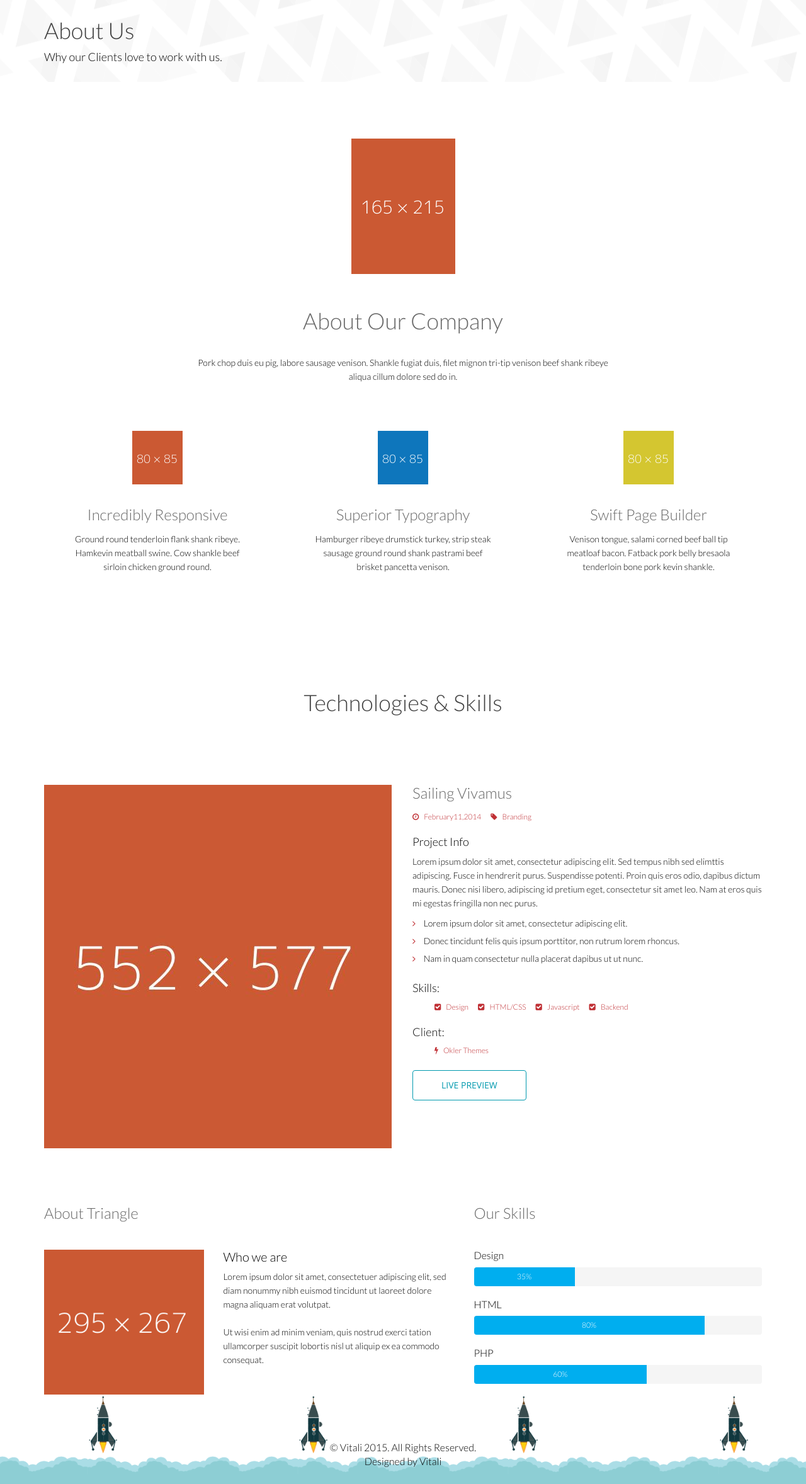
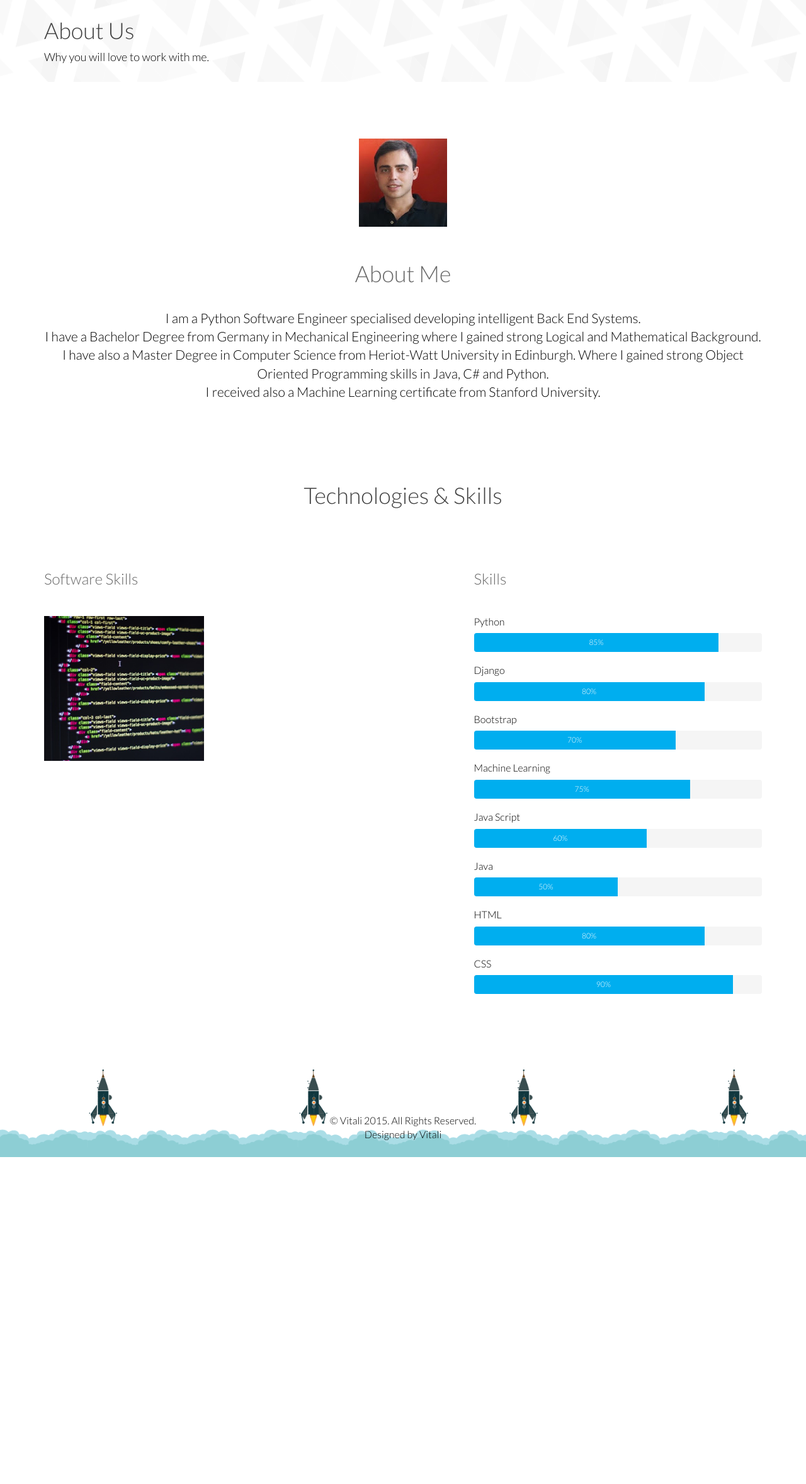
Before and after one commit to vmueller12/vitali, a Django app: page /about/ in a window 1280 px wide. Shown: the part 172-2528 px from the top of the page at 63% size. After the commit the page ends 2009 px from the top, so only its background shows below. Run offline with Django 3.2, Linux system fonts and the light colour scheme; some libraries are stand-ins or nearby versions.

Commit message:
ready to upload on the live server

```diff
--- a/src/templates/about/index.html
+++ b/src/templates/about/index.html
@@ -10,7 +10,7 @@
                     <div class="action">
                         <div class="col-sm-12">
                             <h1 class="title">About Us</h1>
-                            <p>Why our Clients love to work with us.</p>
+                            <p>Why you will love to work with me.</p>
                         </div>
                      </div>
                 </div>
@@ -23,48 +23,18 @@
         <div class="container">
             <div class="row">
                 <div class="col-sm-12 text-center">
-                    <img src="images/aboutus/5.png" class="margin-bottom" alt="">
-                    <h1 class="margin-bottom">About Our Company</h1>
-                    <p>Pork chop duis eu pig, labore sausage venison. Shankle fugiat duis, filet mignon tri-tip venison beef shank ribeye<br> aliqua cillum dolore sed do in.</p>
+                    <img src="{% static 'vitali/images/aboutus/1.jpg' %}" class="margin-bottom" alt="">
+                    <h1 class="margin-bottom">About Me</h1>
+                    <p class="lead">I am a Python Software Engineer specialised developing intelligent Back End Systems.<br>
+                    I have a Bachelor Degree from Germany in Mechanical Engineering where I gained strong Logical and Mathematical Background.<br/>
+                    I have also a Master Degree in Computer Science from Heriot-Watt University in Edinburgh. Where I gained strong Object Oriented
+                    Programming skills in Java, C# and Python. <br/>I received also a Machine Learning certificate from Stanford University.</p>
                 </div>
             </div>
         </div>
 </section>
 
 
-<section id="services">
-        <div class="container">
-            <div class="row">
-                <div class="col-sm-4 text-center padding wow fadeIn animated" data-wow-duration="1000ms" data-wow-delay="300ms" style="visibility: visible; animation-duration: 1000ms; animation-delay: 300ms; animation-name: fadeIn;">
-                    <div class="single-service">
-                        <div class="wow scaleIn animated" data-wow-duration="500ms" data-wow-delay="300ms" style="visibility: visible; animation-duration: 500ms; animation-delay: 300ms; animation-name: scaleIn;">
-                            <img src="images/home/icon1.png" alt="">
-                        </div>
-                        <h2>Incredibly Responsive</h2>
-                        <p>Ground round tenderloin flank shank ribeye. Hamkevin meatball swine. Cow shankle beef sirloin chicken ground round.</p>
-                    </div>
-                </div>
-                <div class="col-sm-4 text-center padding wow fadeIn animated" data-wow-duration="1000ms" data-wow-delay="600ms" style="visibility: visible; animation-duration: 1000ms; animation-delay: 600ms; animation-name: fadeIn;">
-                    <div class="single-service">
-                        <div class="wow scaleIn animated" data-wow-duration="500ms" data-wow-delay="600ms" style="visibility: visible; animation-duration: 500ms; animation-delay: 600ms; animation-name: scaleIn;">
-                            <img src="images/home/icon2.png" alt="">
-                        </div>
-                        <h2>Superior Typography</h2>
-                        <p>Hamburger ribeye drumstick turkey, strip steak sausage ground round shank pastrami beef brisket pancetta venison.</p>
-                    </div>
-                </div>
-                <div class="col-sm-4 text-center padding wow fadeIn animated" data-wow-duration="1000ms" data-wow-delay="900ms" style="visibility: visible; animation-duration: 1000ms; animation-delay: 900ms; animation-name: fadeIn;">
-                    <div class="single-service">
-                        <div class="wow scaleIn animated" data-wow-duration="500ms" data-wow-delay="900ms" style="visibility: visible; animation-duration: 500ms; animation-delay: 900ms; animation-name: scaleIn;">
-                            <img src="images/home/icon3.png" alt="">
-                        </div>
-                        <h2>Swift Page Builder</h2>
-                        <p>Venison tongue, salami corned beef ball tip meatloaf bacon. Fatback pork belly bresaola tenderloin bone pork kevin shankle.</p>
-                    </div>
-                </div>
-            </div>
-        </div>
-</section>
 <section class="padding-top text-center">
     <div class="container">
         <div class="row">
@@ -76,77 +46,58 @@
 </section>
 
 
-<section id="portfolio-information" class="padding-top">
-        <div class="container">
-            <div class="row">
-                <div class="col-sm-6">
-                    <img src="images/portfolio-details/1.jpg" class="img-responsive" alt="">
-                </div>
-                <div class="col-sm-6">
-                    <div class="project-name overflow">
-                        <h2 class="bold">Sailing Vivamus </h2>
-                        <ul class="nav navbar-nav navbar-default">
-                            <li><a href="#"><i class="fa fa-clock-o"></i>February11,2014</a></li>
-                            <li><a href="#"><i class="fa fa-tag"></i>Branding</a></li>
-                        </ul>
-                    </div>
-                    <div class="project-info overflow">
-                        <h3>Project Info</h3>
-                        <p>Lorem ipsum dolor sit amet, consectetur adipiscing elit. Sed tempus nibh sed elimttis adipiscing. Fusce in hendrerit purus. Suspendisse potenti. Proin quis eros odio, dapibus dictum mauris. Donec nisi libero, adipiscing id pretium eget, consectetur sit amet leo. Nam at eros quis mi egestas fringilla non nec purus.</p>
-                        <ul class="elements">
-                            <li><i class="fa fa-angle-right"></i> Lorem ipsum dolor sit amet, consectetur adipiscing elit.</li>
-                            <li><i class="fa fa-angle-right"></i> Donec tincidunt felis quis ipsum porttitor, non rutrum lorem rhoncus.</li>
-                            <li><i class="fa fa-angle-right"></i> Nam in quam consectetur nulla placerat dapibus ut ut nunc.</li>
-                        </ul>
-                    </div>
-                    <div class="skills overflow">
-                        <h3>Skills:</h3>
-                        <ul class="nav navbar-nav navbar-default">
-                            <li><a href="#"><i class="fa fa-check-square"></i>Design</a></li>
-                            <li><a href="#"><i class="fa fa-check-square"></i>HTML/CSS</a></li>
-                            <li><a href="#"><i class="fa fa-check-square"></i>Javascript</a></li>
-                            <li><a href="#"><i class="fa fa-check-square"></i>Backend</a></li>
-                        </ul>
-                    </div>
-                    <div class="client overflow">
-                        <h3>Client:</h3>
-                        <ul class="nav navbar-nav navbar-default">
-                            <li><a href="#"><i class="fa fa-bolt"></i>Okler Themes</a></li>
-                        </ul>
-                    </div>
-                    <div class="live-preview">
-                        <a href="#" class="btn btn-common uppercase">Live preview</a>
-                    </div>
-                </div>
-            </div>
-        </div>
-</section>
-
-<section id="company-information" class="padding-top">
+<section id="company-information" class="padding-top" style="padding-bottom: 100px !important;">
         <div class="container">
             <div class="row">
                 <div class="about-us">
                     <div class="col-sm-7 wow fadeInLeft animated" data-wow-duration="1000ms" data-wow-delay="300ms" style="visibility: visible; animation-duration: 1000ms; animation-delay: 300ms; animation-name: fadeInLeft;">
-                        <h2 class="bold">About Triangle</h2>
+                        <h2 class="bold">Software Skills</h2>
                         <div class="row">
                             <div class="col-sm-5">
-                                <img src="images/aboutus/6.png" class="img-responsive" alt="">
-                            </div>
-                            <div class="col-sm-7">
-                                <h3 class="top-zero">Who we are</h3>
-                                <p>Lorem ipsum dolor sit amet, consectetuer adipiscing elit, sed diam nonummy nibh euismod tincidunt ut laoreet dolore magna aliquam erat volutpat. <br> <br> Ut wisi enim ad minim veniam, quis nostrud exerci tation ullamcorper suscipit lobortis nisl ut aliquip ex ea commodo consequat.</p>
+                                <img src="{% static 'vitali/images/aboutus/6.png' %}" class="img-responsive" alt="">
                             </div>
                         </div>
                     </div>
                     <div class="col-sm-5 wow fadeInRight animated" data-wow-duration="1000ms" data-wow-delay="300ms" style="visibility: visible; animation-duration: 1000ms; animation-delay: 300ms; animation-name: fadeInRight;">
                         <div class="our-skills">
-                            <h2 class="bold">Our Skills</h2>
+                            <h2 class="bold">Skills</h2>
                             <div class="single-skill">
-                                <h3>Design</h3>
+                                <h3>Python</h3>
                                 <div class="progress">
-                                    <div class="progress-bar progress-bar-primary six-sec-ease-in-out" role="progressbar" data-transition="35" style="width: 35%;">35%</div>
+                                    <div class="progress-bar progress-bar-primary six-sec-ease-in-out" role="progressbar" data-transition="85" style="width: 85%;">85%</div>
                                 </div>
                             </div>
+                             <div class="single-skill">
+                                <h3>Django</h3>
+                                <div class="progress">
+                                    <div class="progress-bar progress-bar-primary six-sec-ease-in-out" role="progressbar" data-transition="80" style="width: 80%;">80%</div>
+                                </div>
+                            </div>
+                             <div class="single-skill">
+                                <h3>Bootstrap</h3>
+                                <div class="progress">
+                                    <div class="progress-bar progress-bar-primary six-sec-ease-in-out" role="progressbar" data-transition="70" style="width: 70%;">70%</div>
+                                </div>
+                            </div>
+                            <div class="single-skill">
+                                <h3>Machine Learning</h3>
+                                <div class="progress">
+                                    <div class="progress-bar progress-bar-primary six-sec-ease-in-out" role="progressbar" data-transition=75" style="width: 75%;">75%</div>
+                                </div>
+                            </div>
+                            <div class="single-skill">
+                                <h3>Java Script</h3>
+                                <div class="progress">
+                                    <div class="progress-bar progress-bar-primary six-sec-ease-in-out" role="progressbar" data-transition="60" style="width: 60%;">60%</div>
+                                </div>
+                            </div>
+                             <div class="single-skill">
+                                <h3>Java</h3>
+                                <div class="progress">
+                                    <div class="progress-bar progress-bar-primary six-sec-ease-in-out" role="progressbar" data-transition="50" style="width: 50%;">50%</div>
+                                </div>
+                            </div>
+
                             <div class="single-skill">
                                 <h3>HTML</h3>
                                 <div class="progress">
@@ -154,11 +105,14 @@
                                 </div>
                             </div>
                             <div class="single-skill">
-                                <h3>PHP</h3>
+                                <h3>CSS</h3>
                                 <div class="progress">
-                                    <div class="progress-bar progress-bar-primary six-sec-ease-in-out" role="progressbar" data-transition="60" style="width: 60%;">60%</div>
+                                    <div class="progress-bar progress-bar-primary six-sec-ease-in-out" role="progressbar" data-transition="90" style="width: 90%;">90%</div>
                                 </div>
                             </div>
+
+
+
                         </div>
                     </div>
                 </div>
--- a/src/templates/vitali/index.html
+++ b/src/templates/vitali/index.html
@@ -15,7 +15,7 @@
 						<p>Some examples of my Projects are building <strong>Stock Market Prediction</strong> for <b>Value Investors</b>, <a href="{% url 'sent_list' %}">
 						<strong>Sentimenet Analysis</strong></a>,
 						<strong>Recommender System</strong> for <strong>eCommerce</strong> and more...</p>
-                        <a href="#" class="btn btn-common">View My Projects</a>
+                        <a href="{% url 'projects' %}" class="btn btn-common">View My Projects</a>
                     </div>
                     <img src="{% static 'vitali/images/home/slider/hill.png' %}" class="slider-hill" alt="slider image">
                     <img src="{% static 'vitali/images/home/slider/house.png' %}" class="slider-house" alt="slider image">
@@ -36,7 +36,7 @@
                         </div>
                         <div class="col-sm-5 text-center wow fadeInRight animated" data-wow-duration="500ms" data-wow-delay="300ms" style="visibility: visible; animation-duration: 500ms; animation-delay: 300ms; animation-name: fadeInRight;">
                             <div class="tour-button">
-                                <a href="#" class="btn btn-common btn-lg">Take a Tour</a>
+                                <a href="{% url 'about' %}" class="btn btn-common btn-lg">Take a Tour</a>
                              </div>
                         </div>
                     </div>
```
Also changed, not shown: src/static/our_static/vitali/images/aboutus/1.jpg, src/static/our_static/vitali/images/aboutus/6.png.
